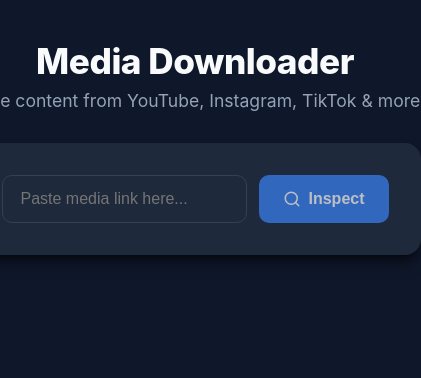
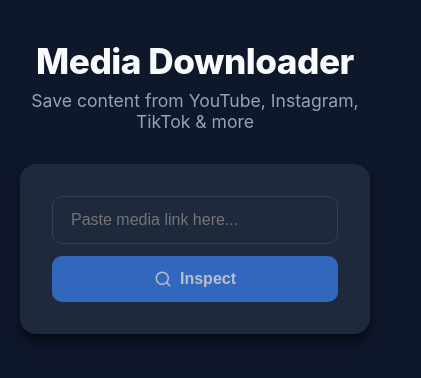
Before and after one commit to mehmeteoz/universal-downloader, a React (Vite) app in the folder frontend/: page / in a window 390 px wide. Shown: the top 378 px of the page, 421 px wide, since content can reach past the window. Built offline with nearby package versions, Linux system fonts and the light colour scheme.

Commit message:
fixed ui for smaller windows

```diff
--- a/frontend/src/App.css
+++ b/frontend/src/App.css
@@ -1,3 +1,7 @@
+*, *::before, *::after {
+  box-sizing: border-box;
+}
+
 :root {
   --bg-color: #0f172a;
   --card-bg: #1e293b;
@@ -16,14 +20,13 @@
   margin: 0;
   background-color: var(--bg-color);
   color: var(--text-primary);
-  display: flex;
-  justify-content: center;
   padding: 40px 20px;
 }
 
 .container {
   width: 100%;
   max-width: 600px;
+  margin: 0 auto;
 }
 
 .header {
@@ -182,6 +185,13 @@
 
 .options-group {
   margin-bottom: 24px;
+  display: flex;
+  flex-direction: column;
+  justify-content: space-between;
+}
+
+.options-group .input {
+  flex: none;
 }
 
 .options-group h4 {
@@ -243,4 +253,7 @@
     width: 100%;
     height: 200px;
   }
+  .input-group {
+    flex-direction: column;
+  }
 }
--- a/frontend/src/App.tsx
+++ b/frontend/src/App.tsx
@@ -281,7 +281,7 @@
             </div>
           </div>
 
-          <div style={{ display: 'flex', gap: '12px' }}>
+          <div style={{ display: 'flex', flexWrap: 'wrap', gap: '12px' }}>
             <div className="options-group" style={{ flex: 1 }}>
               <h4>Format ({mediaType})</h4>
               <select
@@ -310,7 +310,7 @@
                     style={{ width: '100%', cursor: 'pointer' }}
                   >
                     {info.videoFormats.map(res => (
-                      <option key={res} value={res}>{res}p (or lower)</option>
+                      <option key={res} value={res}>{res}p</option>
                     ))}
                   </select>
                 ) : (
```
